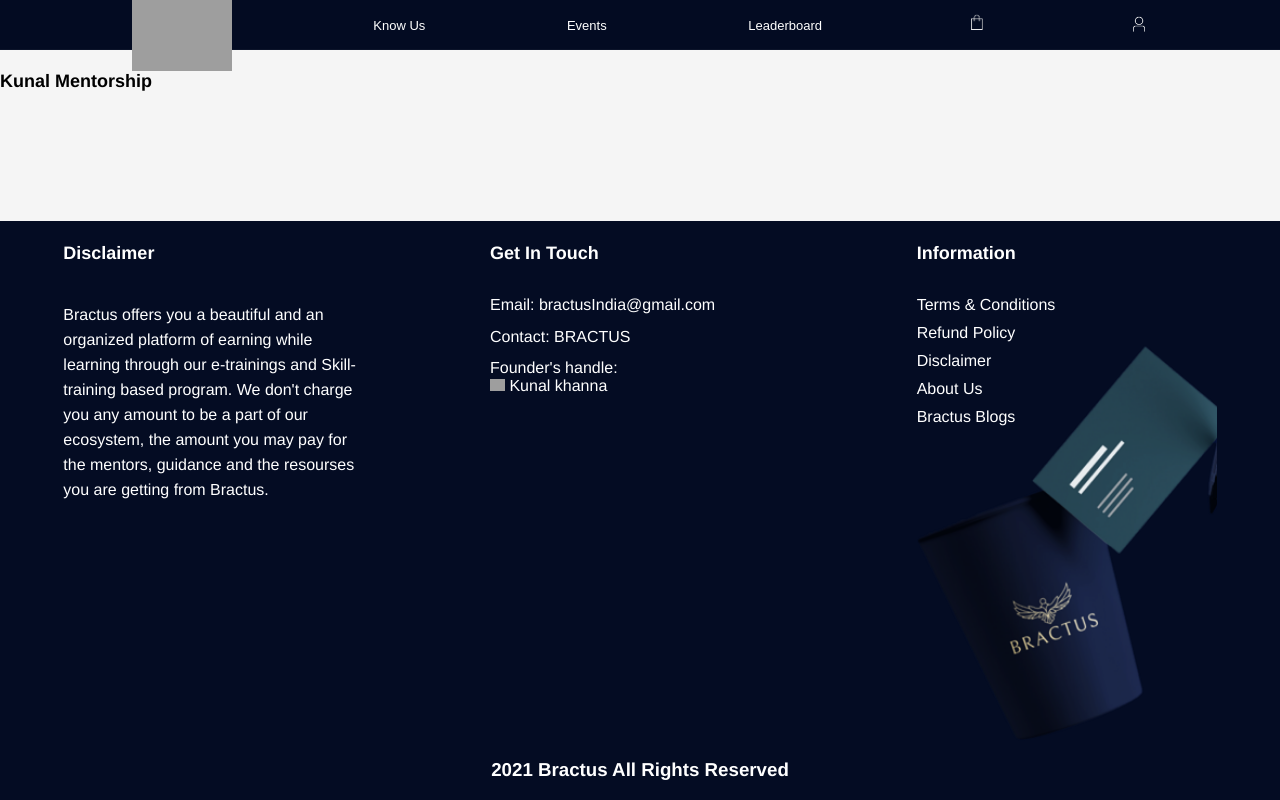
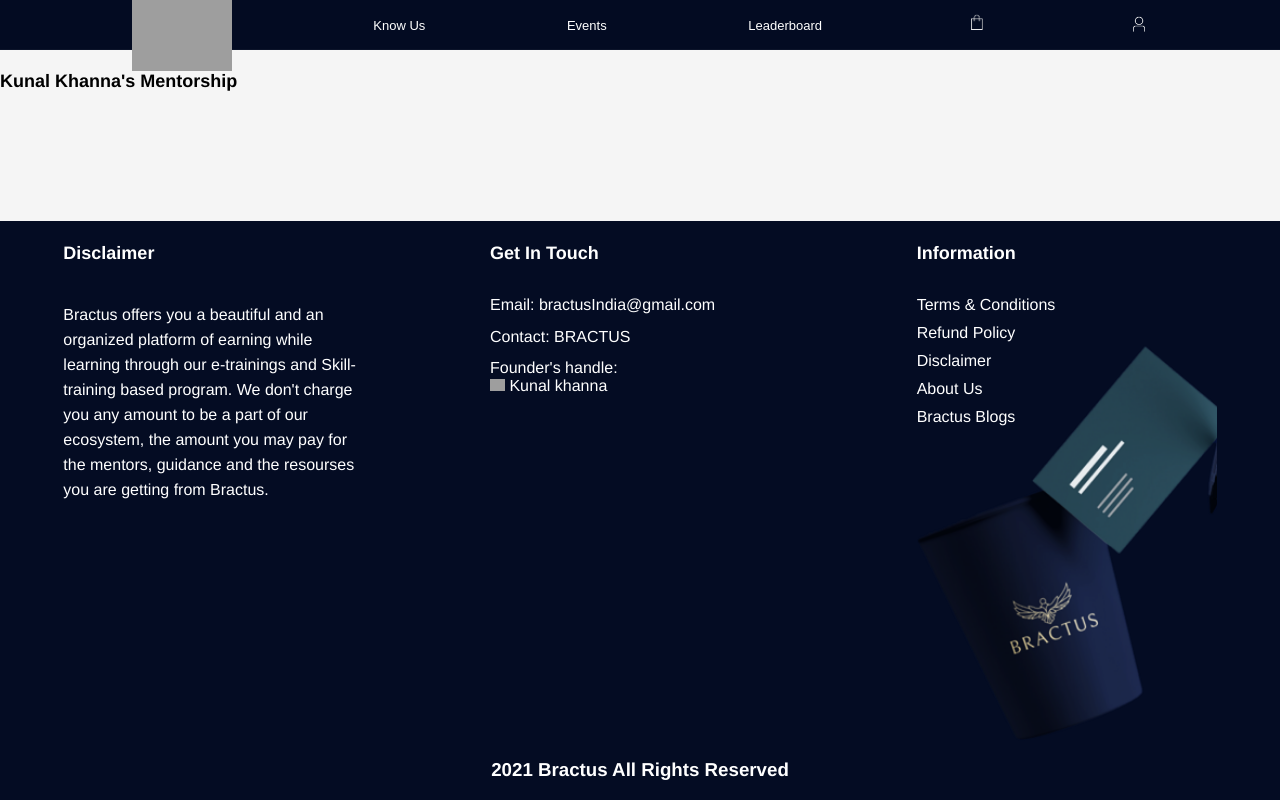
Before and after one commit to Khannakunal32/bractus-frontend, a React (Create React App) app: page /kunalMentorship in a window 1280 px wide. Built offline with nearby package versions, Linux system fonts and the light colour scheme; grey boxes are pictures that could not be loaded.

Commit message:
kunal mentorship text

```diff
--- a/src/screens/Dashboard.js
+++ b/src/screens/Dashboard.js
@@ -220,7 +220,7 @@ axios
        <a href="/UpdateProfile">  <span style={{display:'flex',flexDirection:'column',textAlign:'center',color:'black'}}> <img src ={settingIcon} className="profile-page-btn"></img>Update Profile</span></a>
        <a href="/submitBankDetails">  <span style={{display:'flex',flexDirection:'column',textAlign:'center',color:'black'}}> <img src ={loginIMage} className="profile-page-btn"></img>Update Bank Details</span></a>
 
-       {this.state.paymentStatus=="Paid"? <a href="/kunalMentorship">  <span style={{display:'flex',flexDirection:'column',textAlign:'center',color:'black'}}> <img alt="kunalMentorship" className="profile-page-btn"></img>kunal Mentorship</span></a>
+       {this.state.paymentStatus=="Paid"? <a href="/kunalMentorship">  <span style={{display:'flex',flexDirection:'column',textAlign:'center',color:'black'}}> <img alt="kunalMentorship" className="profile-page-btn"></img>Kunal Khanna's</span></a>
       :null}
 
        {localStorage.getItem('isLoggedIn')=='true'?<span style={{display:'flex',flexDirection:'column',textAlign:'center',color:'black'}}><img src={logOut} id="logOutBtn" onClick={()=>{this.logoutFuncton()}}></img>LogOut</span>:null}
--- a/src/screens/kunalMentorship.js
+++ b/src/screens/kunalMentorship.js
@@ -3,7 +3,7 @@ import React from 'react'
 export default function kunalMentorship() {
     return (
         <div >
-          <h1>Kunal Mentorship</h1>
+          <h1>Kunal Khanna's Mentorship</h1>
         </div>
     )
 }
```
Also changed, not shown: 6 other files (tests, documents, lock files or other folders).
